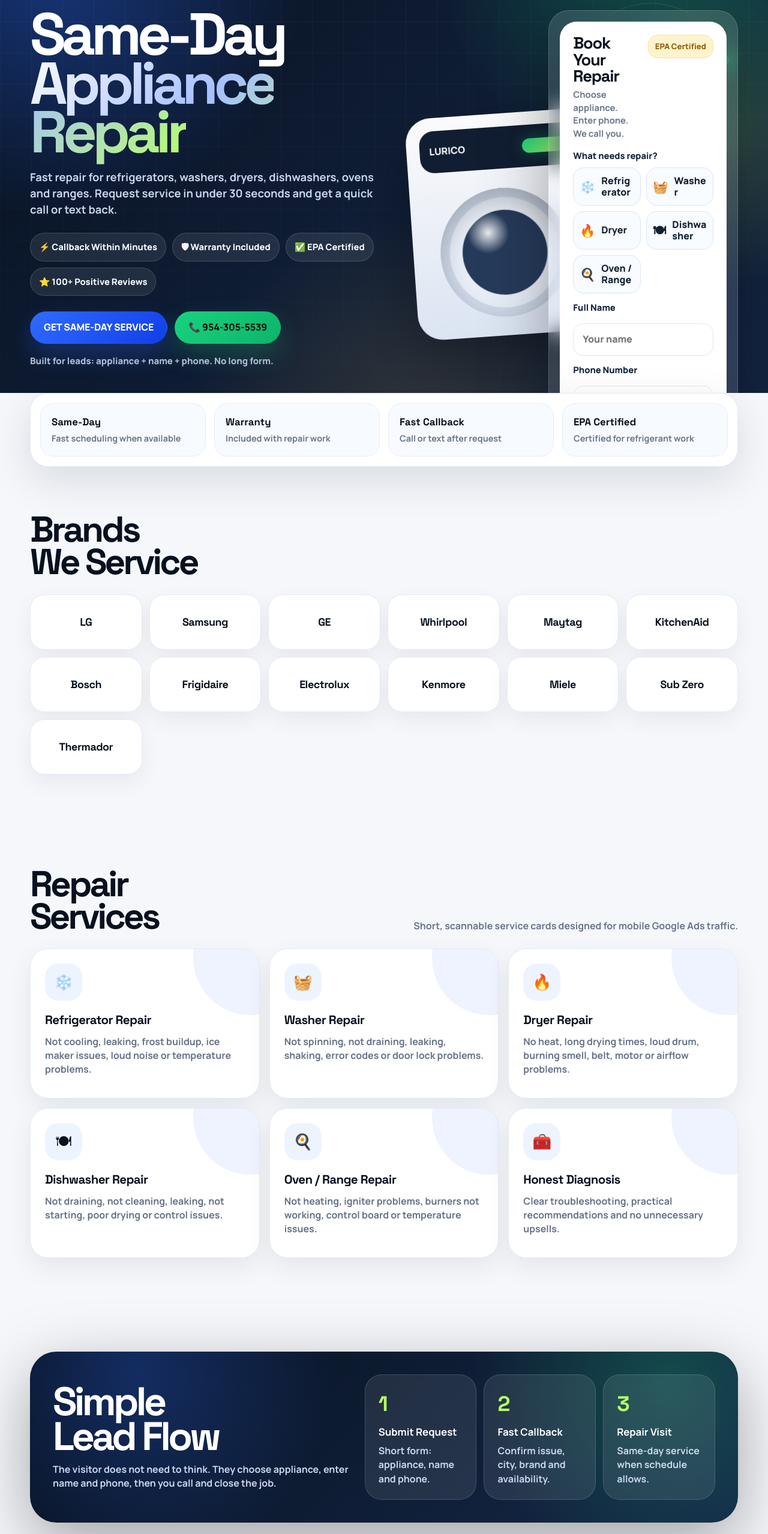
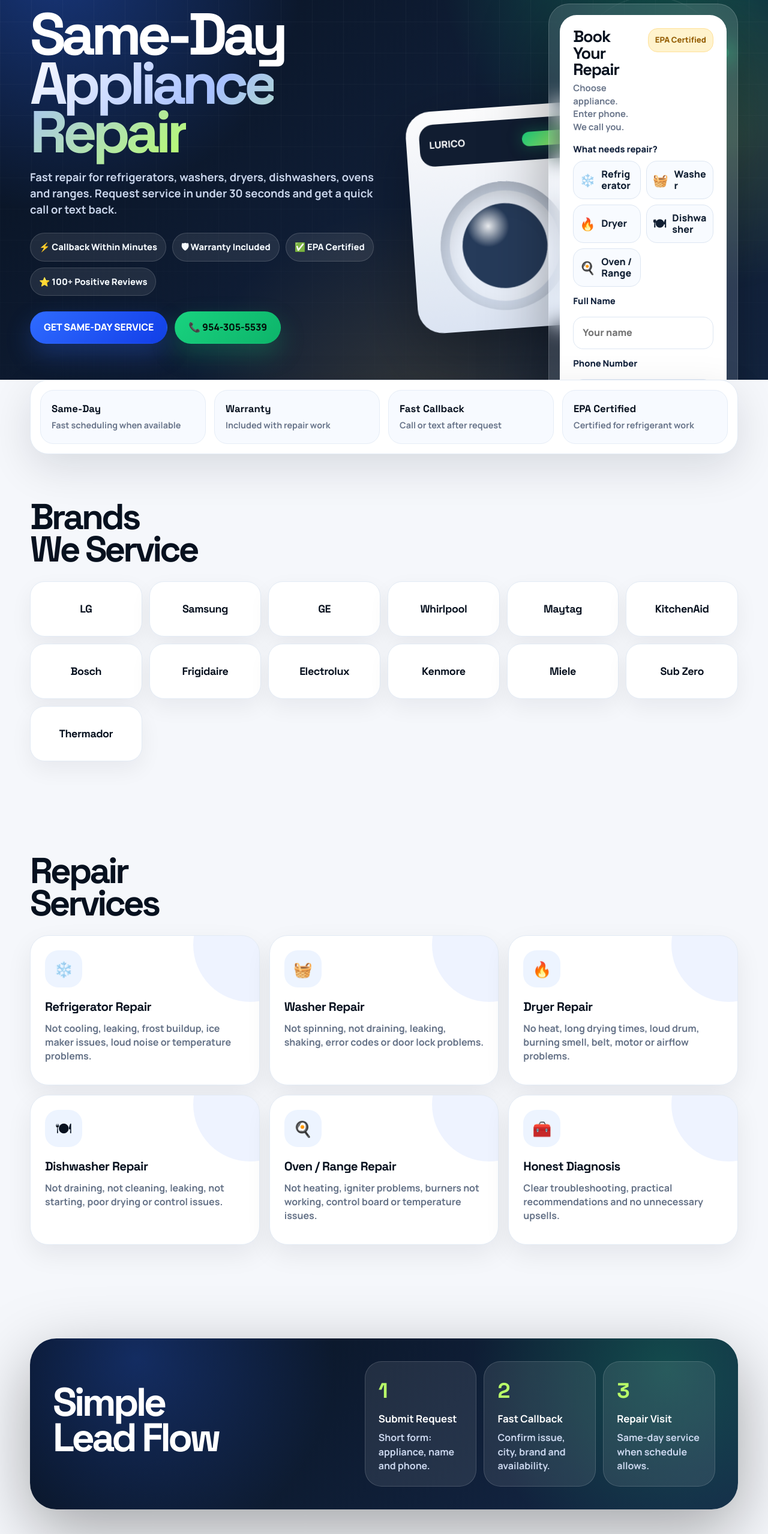
Before and after one commit to IuriiP80/lurico, a website: page index.html in a window 1280 px wide. Shown: the part 240-2797 px from the top of the page at 60% size. Drawn offline with Linux system fonts and the light colour scheme.

Commit message:
Update index.html

```diff
--- a/index.html
+++ b/index.html
@@ -938,7 +938,6 @@
  </div>
 
  <div class="hero-note">
- Built for leads: appliance + name + phone. No long form.
  </div>
  </div>
 
@@ -1058,7 +1057,6 @@
  <div class="container">
  <div class="section-head">
  <h2>Repair<br>Services</h2>
- <p>Short, scannable service cards designed for mobile Google Ads traffic.</p>
  </div>
 
  <div class="service-grid">
@@ -1105,7 +1103,6 @@
  <div class="dark-process">
  <div>
  <h2>Simple<br>Lead Flow</h2>
- <p>The visitor does not need to think. They choose appliance, enter name and phone, then you call and close the job.</p>
  </div>
 
  <div class="steps">
@@ -1178,7 +1175,7 @@
  <div class="final-cta">
  <div>
  <h2>Need Appliance Repair Today?</h2>
- <p>Call now or request same-day service in under 30 seconds.</p>
+ <p>Call now or request same-day service in under 60 seconds.</p>
  </div>
  <a class="btn btn-dark" href="tel:+19543055539">📞 CALL NOW</a>
  </div>
```
